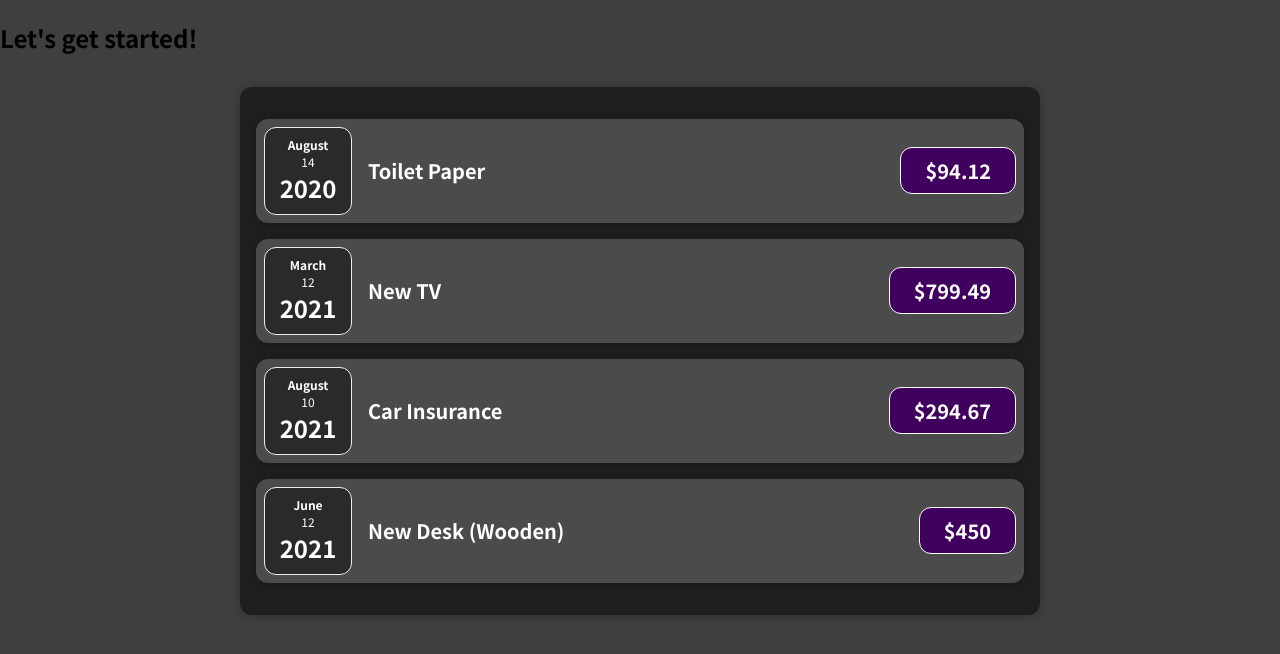
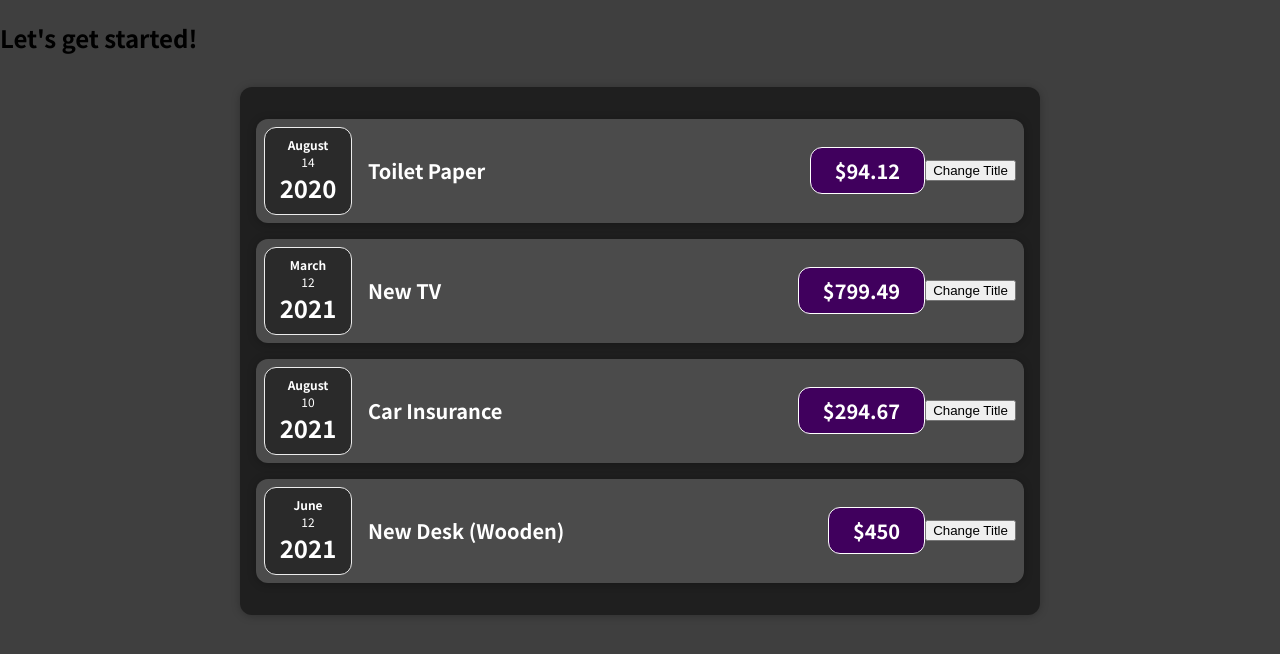
Before and after one commit to TeghveerK/Expense-Tracker, a React (Create React App) app: page / in a window 1280 px wide. Shown: the top 654 px of the page. Built offline with nearby package versions, Linux system fonts and the light colour scheme.

Commit message:
Working with State

```diff
--- a/src/components/Expenses/ExpenseItem.js
+++ b/src/components/Expenses/ExpenseItem.js
@@ -1,15 +1,24 @@
+import React, { useState } from "react";
+
 import ExpenseDate from "./ExpenseDate";
 import Card from "../UI/Card";
 import "./ExpenseItem.css";
 
 function ExpenseItem(props) {
+  const [title, setTitle] = useState(props.title);
+
+  const clickHandler = () => {
+    setTitle("Updated!");
+  };
+
   return (
     <Card className="expense-item">
       <ExpenseDate date={props.date} />
       <div className="expense-item__description">
-        <h2>{props.title}</h2>
+        <h2>{title}</h2>
         <div className="expense-item__price">${props.amount}</div>
       </div>
+      <button onClick={clickHandler}>Change Title</button>
     </Card>
   );
 }
```
